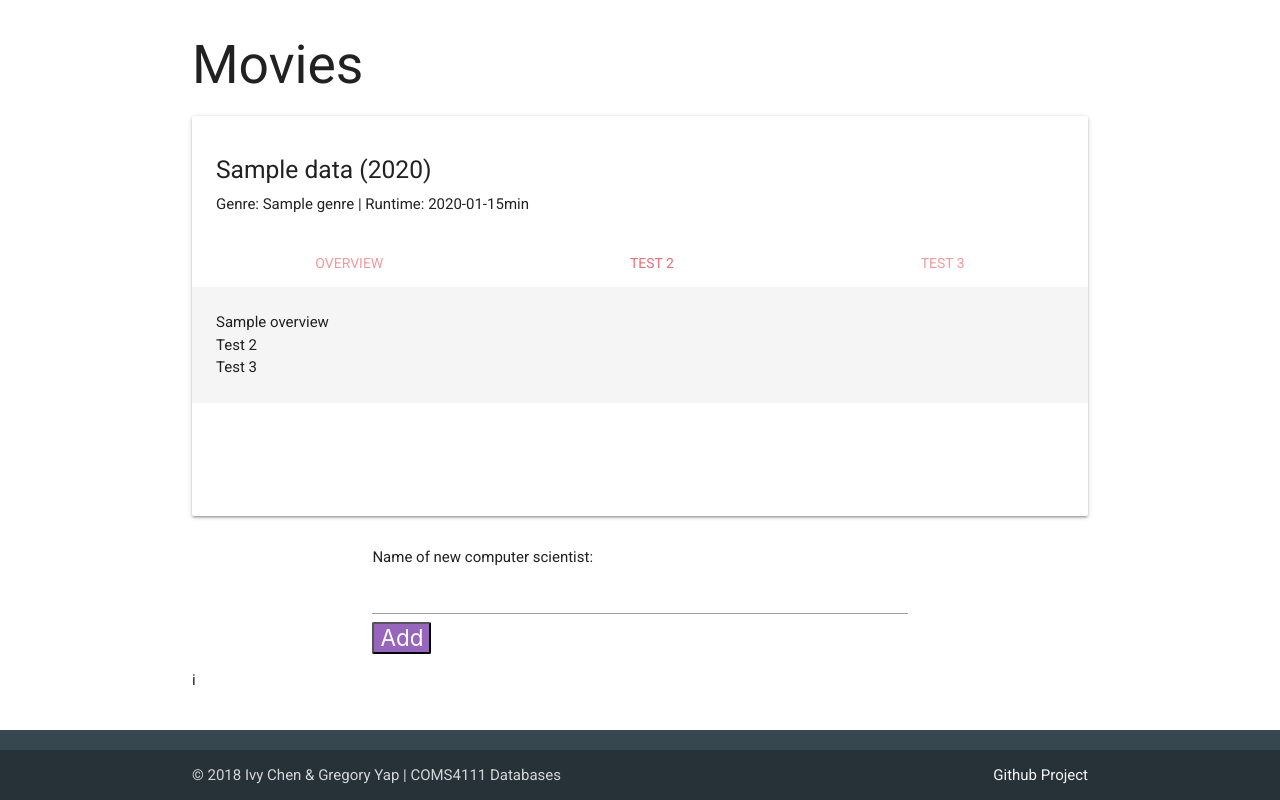
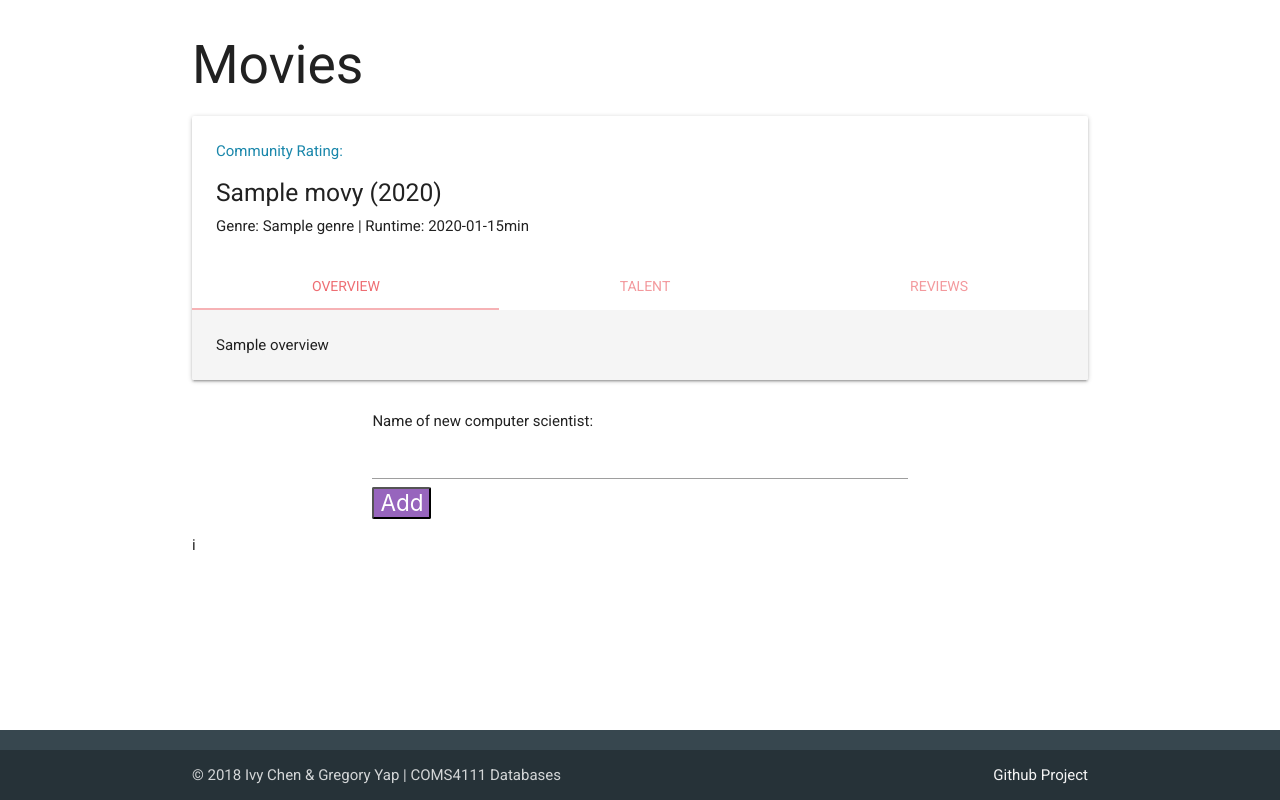
Before and after one commit to ivychen/goodviews, a Flask app: template templates/main.html in a window 1280 px wide. Run offline with Flask 2, Linux system fonts and the light colour scheme; the template is opened without the code that fills it: most values are stand-ins (such as "Sample title", 1, 10 or a date in 2020); parts of the project's set-up code (start-up, migrations or seed data) failed here and were passed over; some libraries are stand-ins or nearby versions.

Commit message:
Added movies page; TODO: add review

```diff
--- a/goodviews-schema.sql
+++ b/goodviews-schema.sql
@@ -85,9 +85,9 @@ CREATE TABLE Book (
 
 CREATE TABLE Review (
     	rid	   	INTEGER,
-    	uid 	   	INTEGER,
-	rating 	   	INTEGER CHECK (rating >= 1 AND rating <= 10),
-	text	   	TEXT,
+    	uid 	  INTEGER,
+			rating 	INTEGER CHECK (rating >= 1 AND rating <= 10),
+			text	  TEXT,
 	review_date	TIMESTAMP WITHOUT TIME ZONE NOT NULL,
 	PRIMARY KEY (rid, uid),
 	FOREIGN KEY (uid) REFERENCES Users
--- a/server-python3.py
+++ b/server-python3.py
@@ -131,18 +131,37 @@ def index():
 @login_required
 def main():
 
-    #
     # example of a database query
-    #
     # cursor = g.conn.execute("SELECT name FROM test")
+
+    print(current_user)
+
+    # Query: Movies
     cursor = g.conn.execute("SELECT * FROM Movies")
+    movies = []
+    movies = cursor.fetchall()
+    cursor.close()
+    # for result in cursor:
+    #     rows.append(result)  # can also be accessed using result[0]
 
-    rows = []
-    for result in cursor:
-        rows.append(result)  # can also be accessed using result[0]
+    # Query: Talent
+    cursor = g.conn.execute("SELECT T.tid, T.name, S.movieID, S.role FROM Talent T, Stars_In S WHERE T.tid = S.tid")
+    talent = []
+    talent = cursor.fetchall()
     cursor.close()
 
-    #
+    # Query Reviews for all
+    cursor = g.conn.execute("SELECT M.id, R.rating, R.text, to_char(R.review_date, 'Month DD, YYYY'), U.username FROM Movies M, Review R, Users U WHERE M.id = R.rid AND R.uid = U.uid ORDER BY R.review_date DESC")
+    movie_reviews = []
+    movie_reviews = cursor.fetchall()
+    cursor.close()
+
+    # Query Review aggregate
+    cursor = g.conn.execute("SELECT M.id, ROUND(AVG(R.rating),2) FROM Movies M, Review R WHERE M.id = R.rid GROUP BY M.id")
+    movie_ratings = []
+    movie_ratings = cursor.fetchall()
+    cursor.close()
+
     # Flask uses Jinja templates, which is an extension to HTML where you can
     # pass data to a template and dynamically generate HTML based on the data
     # (you can think of it as simple PHP)
@@ -168,7 +187,7 @@ def main():
     #     <div>{{n}}</div>
     #     {% endfor %}
     #
-    context = dict(data=rows)
+    context = dict(movies=movies, talent=talent, movie_reviews=movie_reviews, movie_ratings=movie_ratings)
 
     return render_template("main.html", **context)
 
@@ -186,8 +205,6 @@ def load_user(username):
     cursor = g.conn.execute("SELECT * FROM Users U WHERE U.username=%s", username)
     data = cursor.fetchone()
     cursor.close()
-
-    print(data)
 
     if data is None:
         return None
--- a/static/css/app.css
+++ b/static/css/app.css
@@ -36,13 +36,25 @@ button:hover, input[type="submit"]:hover, .btn:hover {
   background: #5e258adb;
 }
 
+.tabs li.indicator {
+  padding-bottom: 0;
+}
+
+span.talent {
+  font-weight: bold;
+}
+
+p.rating {
+  color: #1a87ab;
+}
+
 nav {
   box-shadow: none;
   background-color: #5e258adb;
 }
 
 nav .brand-logo {
-  font-family: 'Allerta Stencil', Helvetica, sans-serif;
+  font-family: 'Roboto Slab', Helvetica, sans-serif;
   margin-left: 1rem;
 }
 
@@ -51,7 +63,7 @@ ul.sidenav li h1, ul.sidenav li h2, ul.sidenav li h3, ul.sidenav li h4, ul.siden
 }
 
 ul.sidenav li:first-child {
-  background: #1a87ab;
+  background: #8336bfdb;
   color: white;
   padding: 1rem 0;
 }
@@ -147,7 +159,7 @@ form li {
 
 .panel-wrapper .panel .title, .panel-wrapper .panel-main .title {
   color: white;
-  font-family: 'Allerta Stencil', Helvetica, sans-serif;
+  font-family: 'Roboto Slab', Helvetica, sans-serif;
   font-size: 6rem;
 }
 
--- a/static/css/app.scss
+++ b/static/css/app.scss
@@ -12,6 +12,7 @@ $GVBLUE-BRIGHT: #1a87ab;
 $GVPURPLE: #864cb3db;
 $GVPURPLE-DARK: #5e258adb;
 $GVPURPLE-GRAD: #050015b3;
+$GVPURPLE-BRIGHT: #8336bfdb;
 
 body, html {
   height: 100%;
@@ -53,13 +54,28 @@ button, input[type="submit"], .btn {
   }
 }
 
+.tabs {
+  li.indicator {
+    padding-bottom: 0;
+  }
+}
+
+span.talent {
+  font-weight: bold;
+}
+
+p.rating {
+  // color: #888888;
+  color: $GVBLUE-BRIGHT;
+}
+
 // Navigation
 nav {
   box-shadow: none;
   background-color: $GVPURPLE-DARK;
 
   .brand-logo {
-    font-family: 'Allerta Stencil', Helvetica, sans-serif;
+    font-family: 'Roboto Slab', Helvetica, sans-serif;
     margin-left: 1rem;
   }
 }
@@ -71,7 +87,7 @@ ul.sidenav {
     }
 
     &:first-child {
-      background: $GVBLUE-BRIGHT;
+      background: $GVPURPLE-BRIGHT;
       color: white;
       padding: 1rem 0;
     }
@@ -183,7 +199,7 @@ form {
 
     .title {
       color: white;
-      font-family: 'Allerta Stencil', Helvetica, sans-serif;
+      font-family: 'Roboto Slab', Helvetica, sans-serif;
       font-size: 6rem;
     }
 
--- /dev/null
+++ b/static/js/main.js
@@ -0,0 +1,5 @@
+$(document).ready(function () {
+  // Materialize CSS initializers
+  $('.sidenav').sidenav()
+  $('.tabs').tabs()
+})
--- a/templates/base.html
+++ b/templates/base.html
@@ -7,6 +7,7 @@
 
   <!-- FONTS -->
   <link href="https://fonts.googleapis.com/css?family=Roboto" rel="stylesheet">
+  <link href="https://fonts.googleapis.com/css?family=Roboto+Slab" rel="stylesheet">
 
   <!-- MATERIALIZE UI Framework -->
   <!-- Compiled and minified CSS -->
@@ -72,5 +73,6 @@
     </div>
   </footer>
 
+  <script src="{{ url_for('static', filename='js/main.js') }}"></script>
 </body>
 </html>
--- a/templates/main.html
+++ b/templates/main.html
@@ -5,23 +5,51 @@
 <h2>Movies</h2>
 
 <div>
-  {% for mid, name, year, genre, runtime, overview in data %}
-	<div class="card medium">
+  {% for mid, name, year, genre, runtime, overview in movies %}
+  <div class="card">
     <div class="card-content">
+      <p class="rating">Community Rating:
+      {% for movie_rid, avg_rating in movie_ratings %}
+        {% if movie_rid == mid %}
+        {{ avg_rating }}
+        {% endif %}
+      {% endfor %}
+      </p>
       <h5>{{ name }} ({{ year }})</h5>
       <p>Genre: {{ genre }} | Runtime: {{ runtime }}min</p>
     </div>
     <div class="card-tabs">
       <ul class="tabs tabs-fixed-width">
-				 <li class="tab"><a href="#overview-{{mid}}">Overview</a></li>
-				 <li class="tab"><a class="active" href="#test5-{{mid}}">Test 2</a></li>
-				 <li class="tab"><a href="#test6-{{mid}}">Test 3</a></li>
+        <li class="tab"><a class="active" href="#overview-{{mid}}">Overview</a></li>
+        <li class="tab"><a href="#talent-{{mid}}">Talent</a></li>
+        <li class="tab"><a href="#review-{{mid}}">Reviews</a></li>
       </ul>
     </div>
     <div class="card-content grey lighten-4">
       <div id="overview-{{mid}}">{{ overview }}</div>
-			 <div id="test5-{{mid}}">Test 2</div>
-			 <div id="test6-{{mid}}">Test 3</div>
+      <div id="talent-{{mid}}">
+        <h6>Cast and Crew</h6>
+        <ul>
+          {% for tid, tname, movieID, role in talent %}
+            {% if movieID == mid %}
+              <li><span class="talent">{{ tname }}</span> as {{ role }}</li>
+            {% endif %}
+          {% endfor %}
+        </ul>
+      </div>
+      <div id="review-{{mid}}">
+        <h6>Reviews</h6>
+        {% for movieID, rating, review_text, review_date, review_username in movie_reviews %}
+          {% if movieID == mid %}
+          <div class="card-panel deep-purple">
+            <p class="white-text">By <b>{{ review_username }}</b></p>
+            <span class="white-text">Rating: {{ rating }} | Date: {{ review_date }}</span>
+            <hr />
+            <p class="white-text">{{ review_text }}</p>
+          </div>
+          {% endif %}
+        {% endfor %}
+      </div>
     </div>
   </div>
   {% endfor %}
--- a/user_class.py
+++ b/user_class.py
@@ -30,7 +30,7 @@ class User():
     return str(self.username)
 
   def __repr__(self):
-    return '<User %r>' % (self.username)
+    return '<User %r, %r, %r>' % (self.username, self.email, self.uid)
 
   def __eq__(self, other):
     if self.username == other.username and self.password == other.password:
```
Also changed, not shown: README.md. Lines whose indentation alone changed are shown as unchanged.
